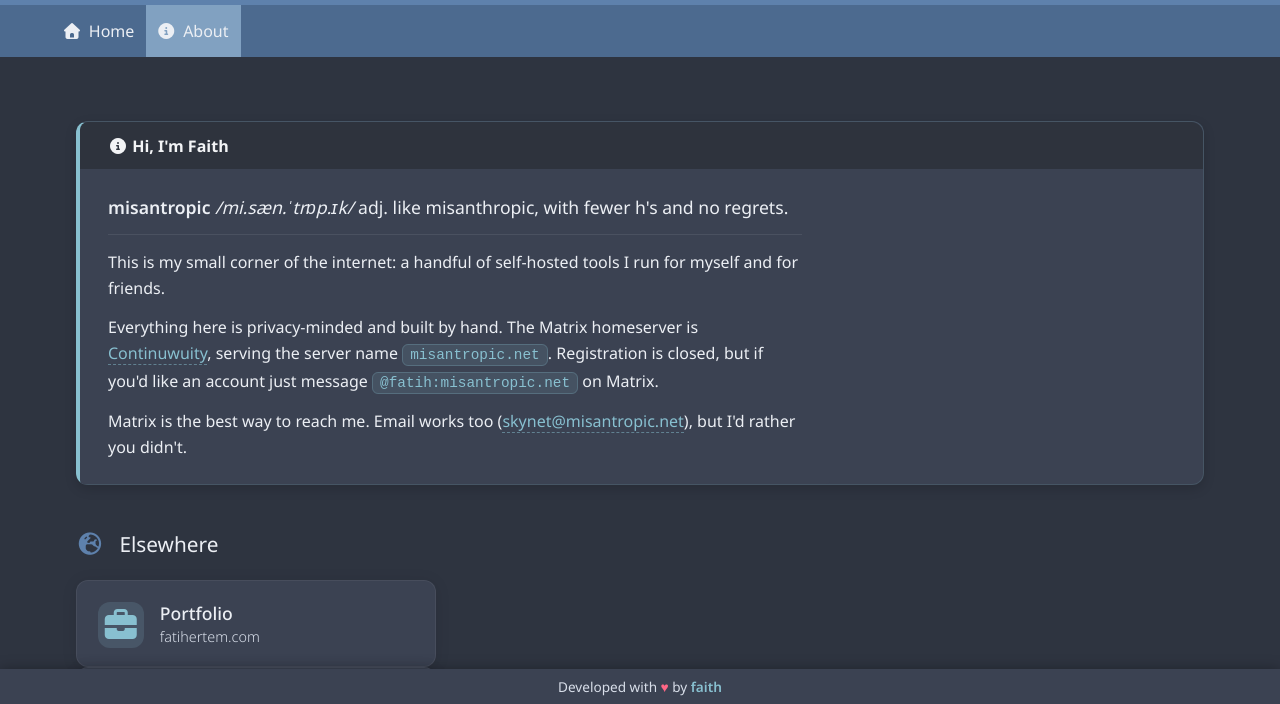
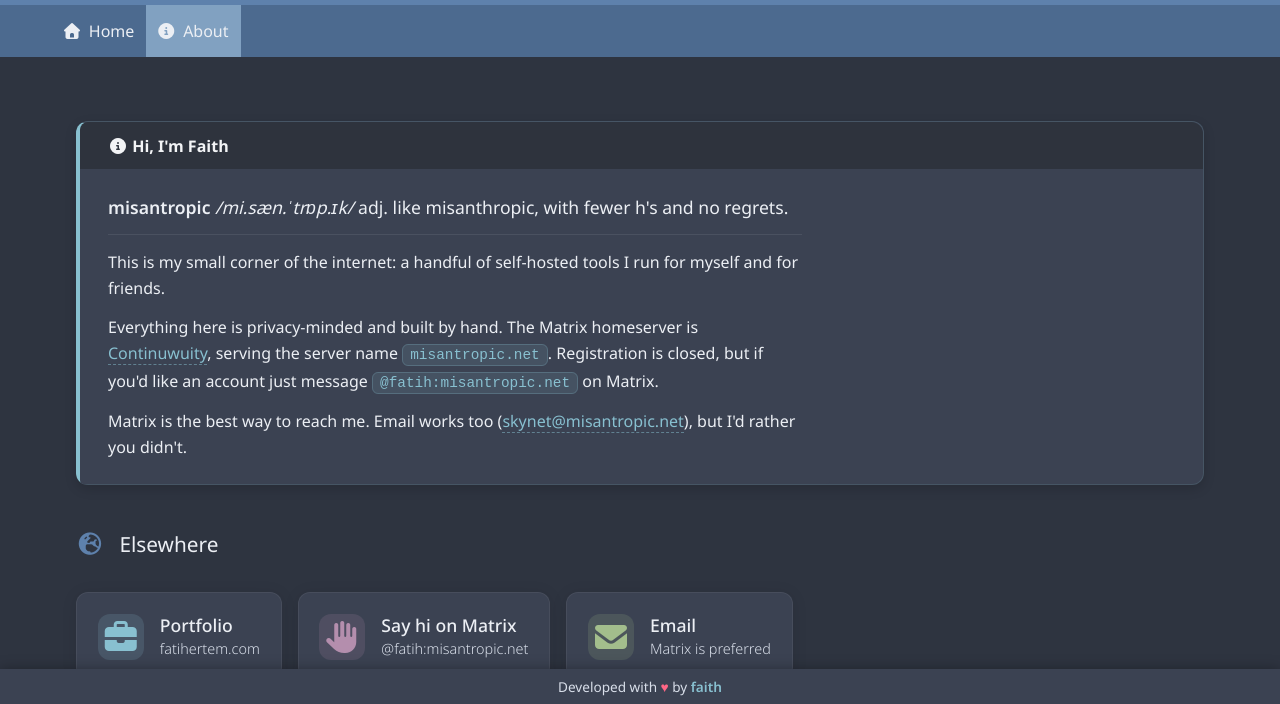
Before and after one commit to fthertm/misantropic, a plain HTML site: page public/index.html in a window 1280 px wide. Both pictures are taken after a click on the link "About". Shown: the part 95-799 px from the top of the page. Drawn offline with Linux system fonts and the light colour scheme; no server answers.

Commit message:
Enhance custom.css with mail obfuscation and grid updates
Added mail obfuscation styles and modified grid layout for single-column scenarios.

```diff
--- a/public/assets/custom.css
+++ b/public/assets/custom.css
@@ -56,12 +56,21 @@ body #app .message .message-body a:hover {
   border-bottom-style: solid;
 }
 
+/* mail obfuscation */
+.mail-obf::after {
+  content: attr(data-user) "@" attr(data-domain);
+  color: #88c0d0;
+  font-family: monospace;
+  font-size: 0.95em;
+}
+
 /* cards & tinted icons */
 body #app .card {
   border: 1px solid rgba(255, 255, 255, 0.06);
   border-radius: 12px;
   transition: transform 0.2s ease, border-color 0.2s ease;
   height: 100%;
+  margin: 0 !important;
 }
 
 body #app .card:hover {
@@ -104,29 +113,29 @@ body #app .card .media-left i {
   color: var(--accent);
 }
 
-/* 3-column grid & accent palette */
-body #app .column .columns {
+/* 3-column grid inside single group */
+body #app .columns > .column:only-child {
   display: grid;
   grid-template-columns: repeat(3, 1fr);
   gap: 1rem;
 }
 
-body #app .column .columns > .column {
-  width: 100% !important;
-  padding: 0;
+body #app .columns > .column:only-child > h2 {
+  grid-column: 1 / -1;
+  margin-bottom: 0.25rem;
 }
 
 body #app .columns > .column:nth-child(1) .card .media-left,
-body #app .column .columns > .column:nth-child(1) .card .media-left { --accent: #88c0d0; }
+body #app .columns > .column:only-child > div:nth-of-type(1) .card .media-left { --accent: #88c0d0; }
 
 body #app .columns > .column:nth-child(2) .card .media-left,
-body #app .column .columns > .column:nth-child(2) .card .media-left { --accent: #b48ead; }
+body #app .columns > .column:only-child > div:nth-of-type(2) .card .media-left { --accent: #b48ead; }
 
 body #app .columns > .column:nth-child(3) .card .media-left,
-body #app .column .columns > .column:nth-child(3) .card .media-left { --accent: #a3be8c; }
+body #app .columns > .column:only-child > div:nth-of-type(3) .card .media-left { --accent: #a3be8c; }
 
 @media (max-width: 768px) {
-  body #app .column .columns {
+  body #app .columns > .column:only-child {
     grid-template-columns: 1fr;
   }
 }
```
